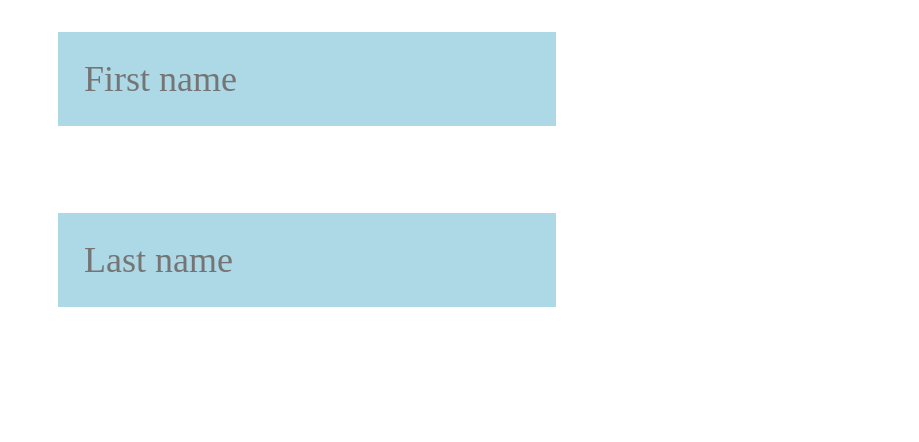
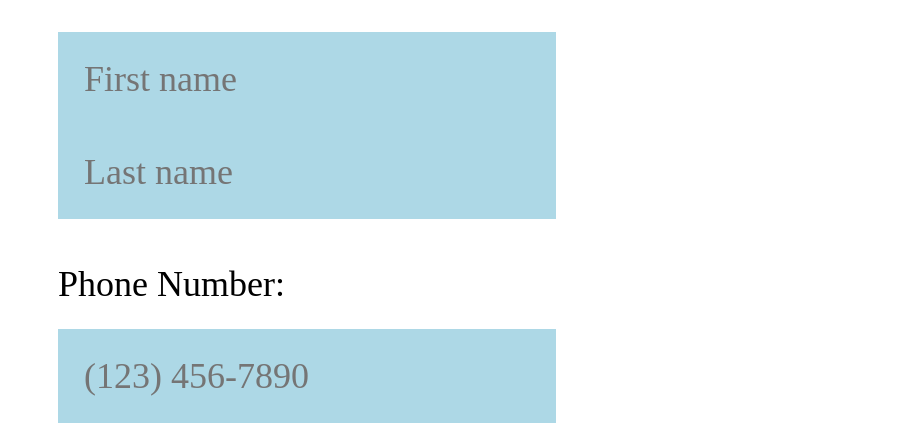
Before and after one commit to dbolo/ITMD-362-Project1, a plain HTML site: page index.html in a window 1280 px wide. Shown: the part 333-775 px from the top of the page, without its empty margins (13-932 px from the left). Drawn offline with Linux system fonts and the light colour scheme.

Commit message:
removing br

```diff
--- a/index.html
+++ b/index.html
@@ -12,8 +12,8 @@
       <fieldset>
         <legend><strong>Invitee Info</strong></legend>
           <p>
-             <input type="text" name="fname" placeholder="First name"><br>
-  <input type="text" name="lname" placeholder="Last name"><br>
+             <input type="text" name="fname" placeholder="First name">
+  <input type="text" name="lname" placeholder="Last name">
           </p>
           <p>
             <label>Phone Number:</label>
@@ -45,7 +45,7 @@
             <p>
             <label> Arrival time </label>
             <input type="text" hour="hour" placeholder="hour">
-  <input type="text" minutes="minutes" placeholder="minutes"><br>
+  <input type="text" minutes="minutes" placeholder="minutes">
 
           </p>
         </fieldset>
```
